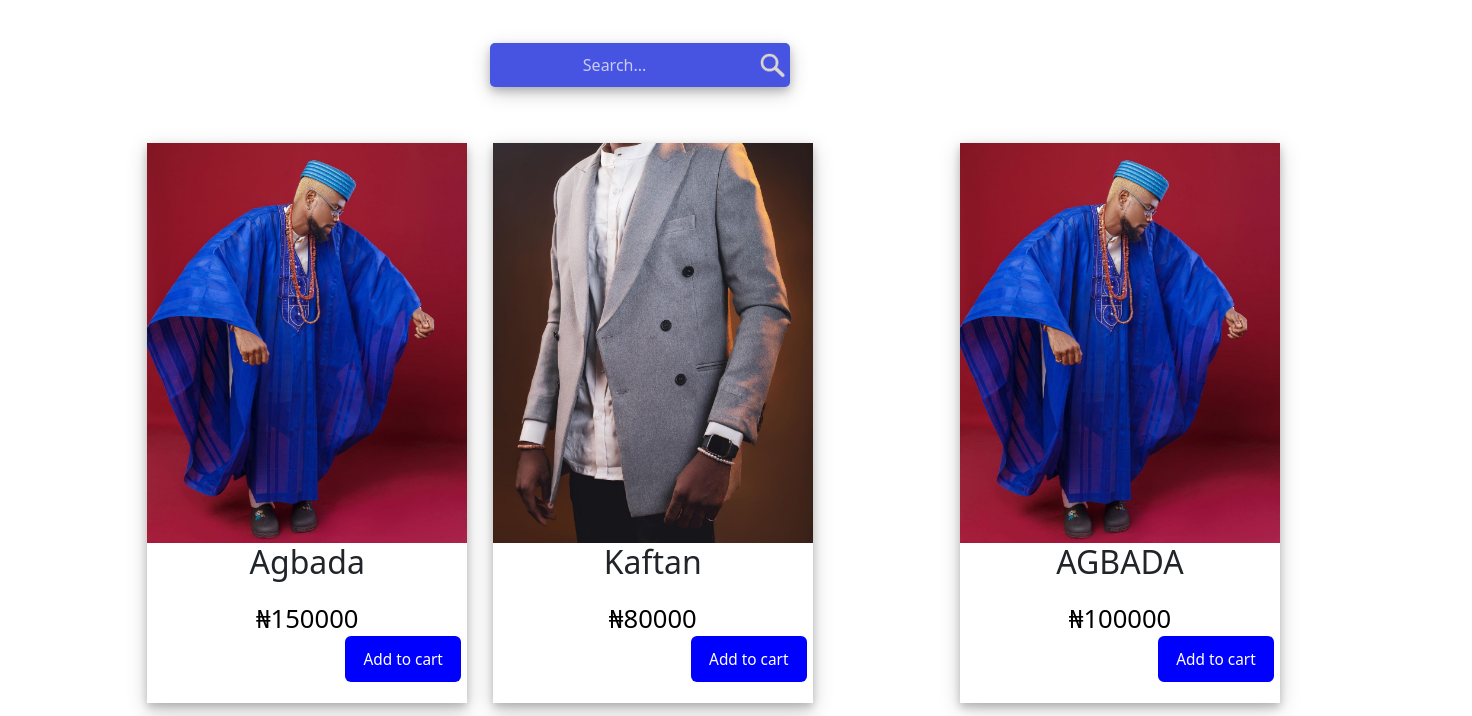
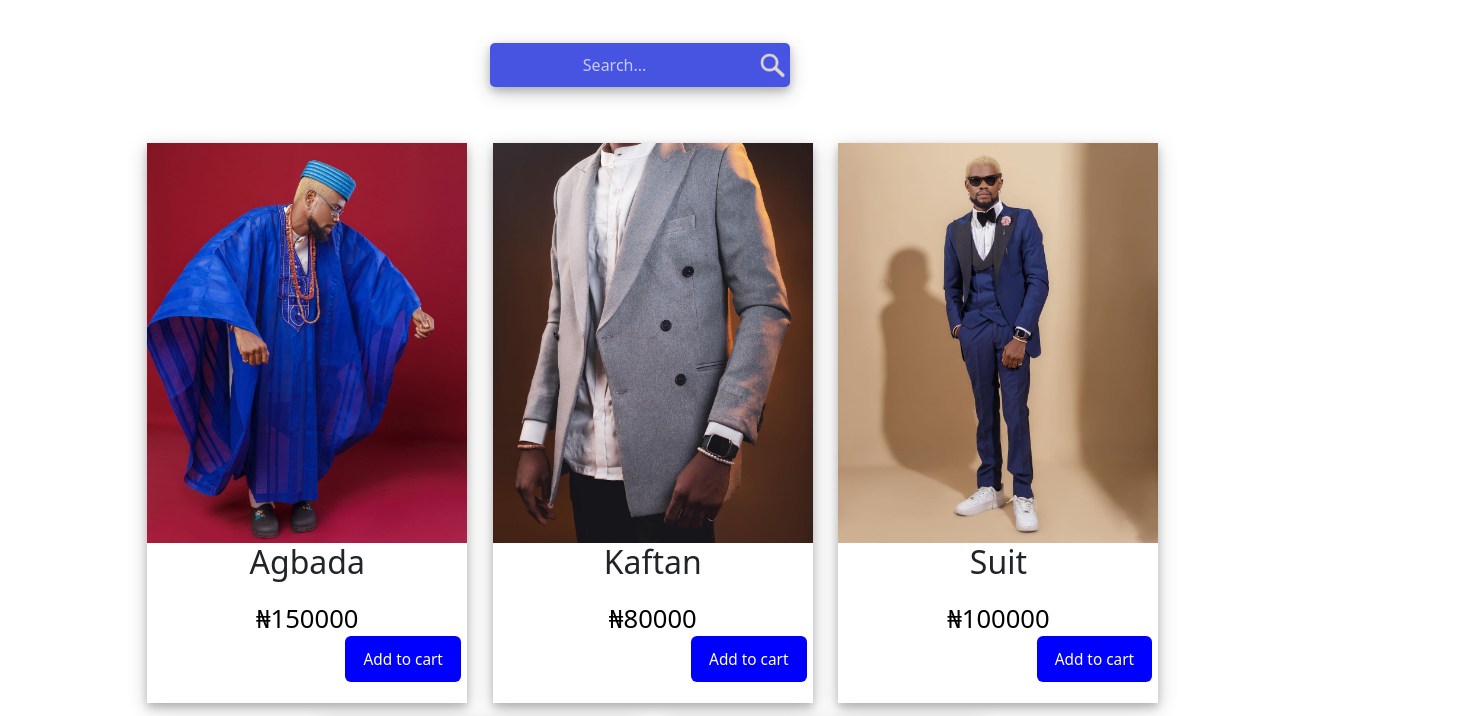
Before and after one commit to chuma-beep/OMOTAILOR, a website: page store.html in a window 1280 px wide. Shown: the part 57-773 px from the top of the page, 1472 px wide, since content can reach past the window. Drawn offline with nearby package versions, Linux system fonts and the light colour scheme.

Commit message:
removed extra div in store

```diff
--- a/store.html
+++ b/store.html
@@ -67,25 +67,6 @@
     <!--render products here-->
   </div>
 
- <div class="item1">
-    <div><img id="myImg" src="images/pachoeko-post-2023_03_14_21_57.jpg" alt="Agbada" />
-    </div>
-    <div class="form-item" id="item-content">
-        <div class="item-txt">
-               <h2>AGBADA</h2>
-          </div>
-      <form>
-         <div class="input">
-					<input class="price" type="text" id="price" name="price" value="&#8358;100000" readonly>
-          </div>
-
-   </form>
-    <div class="item-content" id="item-btn">
-    <input type="button" class="btn" id="btn" value="Add to cart"></input>
-             </div>
-       </div>
-
-</div>
 </div>
   </div>
 
```
